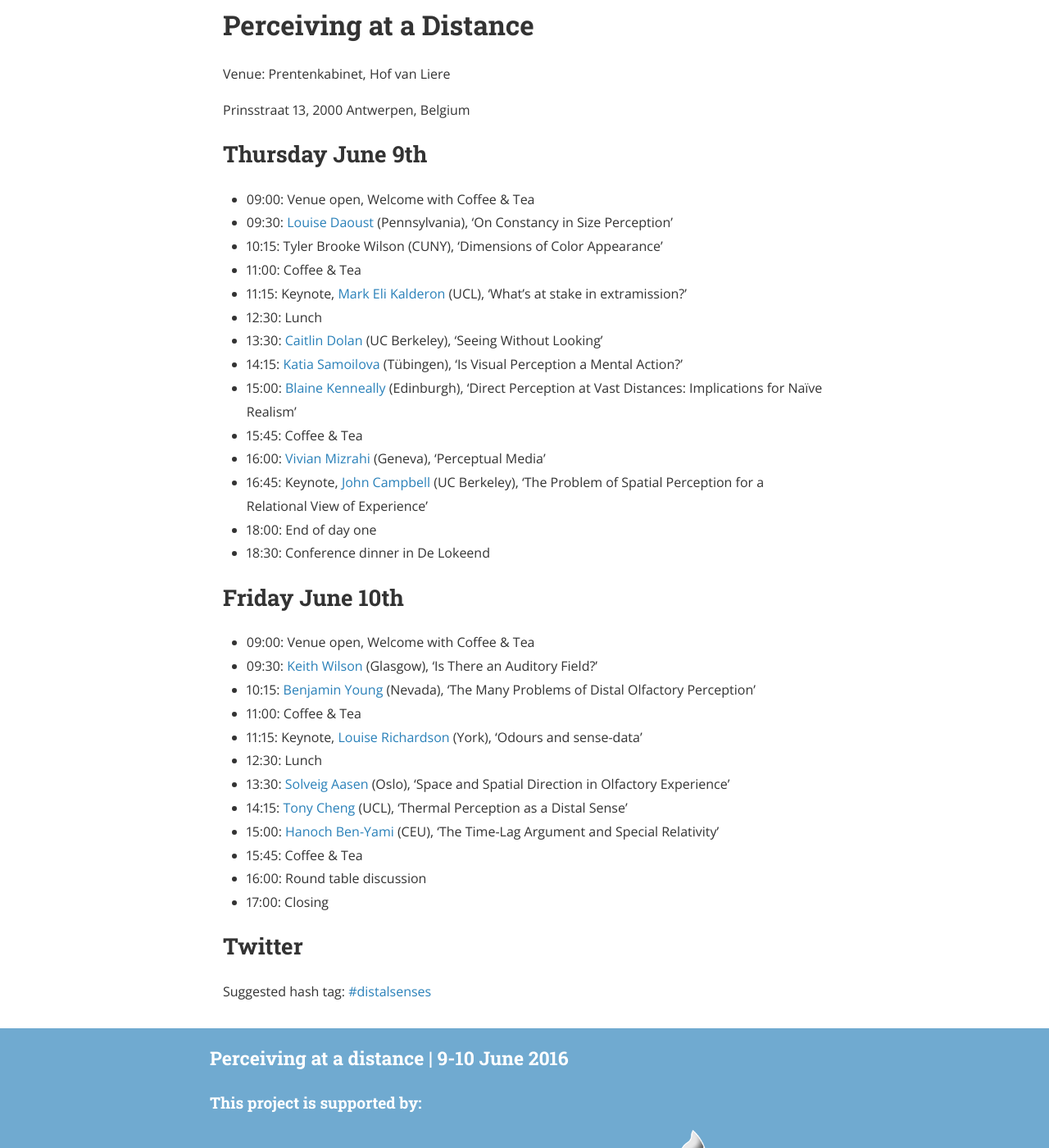
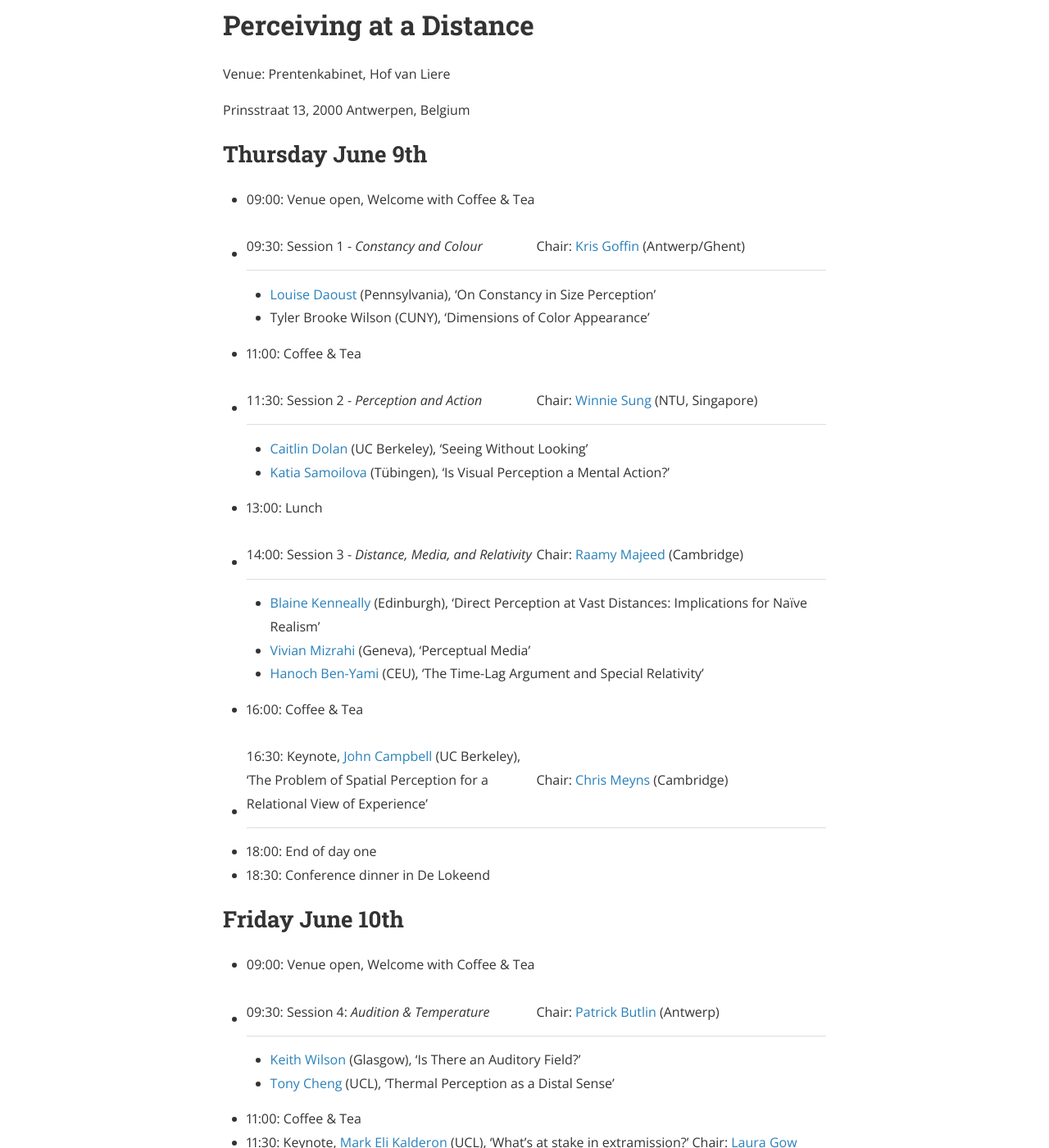
Before and after one commit to perceiving/old-conference-site, a Jekyll site: the page built from programme.md, in a window 1280 px wide and 1400 px high, scrolled down 230 px. Shown: the whole window at 82% size. Built offline with Jekyll 4.4.1, drawn with Linux system fonts in a browser that asks for light colours; nearby versions of some CDN libraries; a style sheet for code colours, icons or effects is not loaded; some of the changed text lies outside the part shown.

Commit message:
More changes to the programme
And added themes!

```diff
--- a/programme.md
+++ b/programme.md
@@ -3,7 +3,6 @@
 title: "Programme"
 permalink: /programme/
 ---
-
 # Perceiving at a Distance
 
 Venue: Prentenkabinet, Hof van Liere
@@ -13,34 +12,39 @@
 ## Thursday June 9th
 
 - 09:00: Venue open, Welcome with Coffee & Tea
-- 09:30: [Louise Daoust](https://goo.gl/VCkrlC) (Pennsylvania), 'On Constancy in Size Perception'
-- 10:15: Tyler Brooke Wilson (CUNY), 'Dimensions of Color Appearance'
+- 09:30: Session 1 - *Constancy and Colour* | Chair: [Kris Goffin](http://goo.gl/L91gdV) (Antwerp/Ghent)
+    - [Louise Daoust](https://goo.gl/VCkrlC) (Pennsylvania), 'On Constancy in Size Perception'
+    - Tyler Brooke Wilson (CUNY), 'Dimensions of Color Appearance'
 - 11:00: Coffee & Tea
-- 11:15: Keynote, [Mark Eli Kalderon](https://goo.gl/E32jy2) (UCL), 'What’s at stake in extramission?'
-- 12:30: Lunch
-- 13:30: [Caitlin Dolan](https://goo.gl/6Jxfsj) (UC Berkeley), 'Seeing Without Looking'
-- 14:15: [Katia Samoilova](https://goo.gl/p4gA5X) (Tübingen), 'Is Visual Perception a Mental Action?'
-- 15:00: [Blaine Kenneally](http://goo.gl/3G7xLc) (Edinburgh), 'Direct Perception at Vast Distances: Implications for Naïve Realism'
-- 15:45: Coffee & Tea
-- 16:00: [Vivian Mizrahi](http://goo.gl/4fdk73) (Geneva), 'Perceptual Media'
-- 16:45: Keynote, [John Campbell](http://goo.gl/C1U9wv) (UC Berkeley), ‘The Problem of Spatial Perception for a Relational View of Experience’
+- 11:30: Session 2 - *Perception and Action* | Chair: [Winnie Sung](https://goo.gl/Pf6elV) (NTU, Singapore)
+    - [Caitlin Dolan](https://goo.gl/6Jxfsj) (UC Berkeley), 'Seeing Without Looking'
+    - [Katia Samoilova](https://goo.gl/p4gA5X) (Tübingen), 'Is Visual Perception a Mental Action?'
+- 13:00: Lunch
+- 14:00: Session 3 - *Distance, Media, and Relativity* | Chair: [Raamy Majeed](https://goo.gl/Sq1fUz) (Cambridge)
+    - [Blaine Kenneally](http://goo.gl/3G7xLc) (Edinburgh), 'Direct Perception at Vast Distances: Implications for Naïve Realism'
+    - [Vivian Mizrahi](http://goo.gl/4fdk73) (Geneva), 'Perceptual Media'
+    - [Hanoch Ben-Yami](https://goo.gl/NVGyW1) (CEU), 'The Time-Lag Argument and Special Relativity'
+- 16:00: Coffee & Tea
+- 16:30: Keynote, [John Campbell](http://goo.gl/C1U9wv) (UC Berkeley), ‘The Problem of Spatial Perception for a Relational View of Experience’ | Chair: [Chris Meyns](http://goo.gl/MkgU6U) (Cambridge)
 - 18:00: End of day one
 - 18:30: Conference dinner in De Lokeend
 
 ## Friday June 10th
 
 - 09:00: Venue open, Welcome with Coffee & Tea
-- 09:30: [Keith Wilson](http://goo.gl/Il6WBf) (Glasgow), 'Is There an Auditory Field?'
-- 10:15: [Benjamin Young](http://goo.gl/qdjqkE) (Nevada), 'The Many Problems of Distal Olfactory Perception'
+- 09:30: Session 4: *Audition & Temperature* | Chair: [Patrick Butlin](https://goo.gl/LjB7zT) (Antwerp)
+    - [Keith Wilson](http://goo.gl/Il6WBf) (Glasgow), 'Is There an Auditory Field?'
+    - [Tony Cheng](http://goo.gl/zICkBp) (UCL), 'Thermal Perception as a Distal Sense'
 - 11:00: Coffee & Tea
-- 11:15: Keynote, [Louise Richardson](https://goo.gl/uueNaI) (York), 'Odours and sense-data'
-- 12:30: Lunch
-- 13:30: [Solveig Aasen](http://goo.gl/gxrHw1) (Oslo), 'Space and Spatial Direction in Olfactory Experience'
-- 14:15: [Tony Cheng](http://goo.gl/zICkBp) (UCL), 'Thermal Perception as a Distal Sense'
-- 15:00: [Hanoch Ben-Yami](https://goo.gl/NVGyW1) (CEU), 'The Time-Lag Argument and Special Relativity'
-- 15:45: Coffee & Tea
-- 16:00: Round table discussion
-- 17:00: Closing
+- 11:30: Keynote, [Mark Eli Kalderon](https://goo.gl/E32jy2) (UCL), 'What’s at stake in extramission?' Chair: [Laura Gow](http://goo.gl/AaRpld) (Antwerp)
+- 13:00: Lunch
+- 14:00: Session 5: *Olfaction* | Chair: [Grace Helton](http://goo.gl/3ihi2Z) (Antwerp)
+    - [Benjamin Young](http://goo.gl/qdjqkE) (Nevada), 'The Many Problems of Distal Olfactory Perception'
+    - [Solveig Aasen](http://goo.gl/gxrHw1) (Oslo), 'Space and Spatial Direction in Olfactory Experience'
+- 15:30: Coffee & Tea
+- 16:00: Keynote, [Louise Richardson](https://goo.gl/uueNaI) (York), 'Odours and sense-data' | Chair: [Nick Young](http://goo.gl/Q007Og) (Antwerp)
+- 17:30: Round table discussion | Chair: [Winnie Sung](https://goo.gl/Pf6elV) (NTU, Singapore)
+- 18:00: Drinks
 
 ## Twitter
 Suggested hash tag: [#distalsenses](https://goo.gl/r6xtd5)
```
